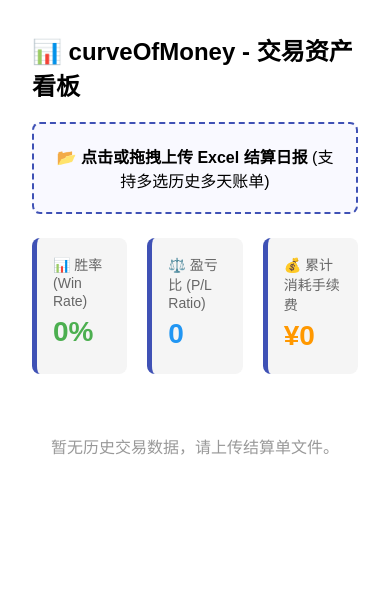
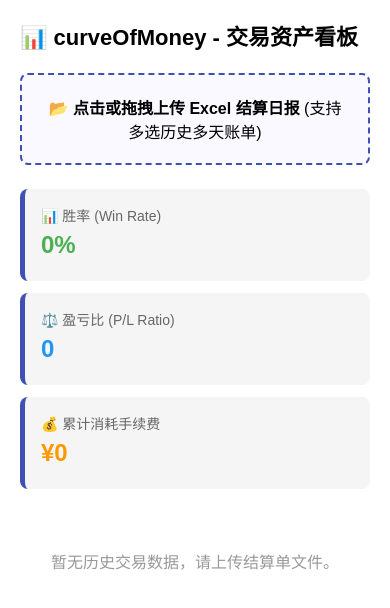
Before and after one commit to pureStyles/curveOfMoney, a React (Vite) app: page / in a window 390 px wide. Shown: the top 608 px of the page. Built offline with nearby package versions, Linux system fonts and the light colour scheme.

Commit message:
feat: update

```diff
--- a/src/components/TradeDashboard.jsx
+++ b/src/components/TradeDashboard.jsx
@@ -82,11 +82,18 @@ export default function TradeDashboard() {
 
   const [metrics, setMetrics] = useState({ winRate: 0, plRatio: 0, totalFee: 0 });
   const [selectedRange, setSelectedRange] = useState('ALL');
+  const [isMobile, setIsMobile] = useState(() => window.innerWidth <= 768);
 
   // 监听数据变化，实时同步到本地缓存
   useEffect(() => {
     localStorage.setItem('curve_of_money_data', JSON.stringify(dailyData));
   }, [dailyData]);
+
+  useEffect(() => {
+    const handleResize = () => setIsMobile(window.innerWidth <= 768);
+    window.addEventListener('resize', handleResize);
+    return () => window.removeEventListener('resize', handleResize);
+  }, []);
 
   const filteredDailyData = getRangeFilteredData(dailyData, selectedRange);
   const derivedDailyData = getDerivedDailySeries(filteredDailyData, dailyData);
@@ -274,32 +281,54 @@ export default function TradeDashboard() {
             `每日收益金额: ${formatCurrency(day.profitAmount)}`,
             `每日收益率: ${formatPercent(day.profitRate)}`
           ].join('<br/>');
+        },
+        confine: true
+      },
+      legend: {
+        data: ['权益资金曲线', '每日收益金额', '每日收益率'],
+        top: isMobile ? '10%' : '8%',
+        type: isMobile ? 'scroll' : 'plain'
+      },
+      grid: {
+        top: isMobile ? '28%' : '20%',
+        bottom: isMobile ? '18%' : '12%',
+        left: isMobile ? '12%' : '8%',
+        right: isMobile ? '20%' : '14%'
+      },
+      xAxis: {
+        type: 'category',
+        data: dates,
+        boundaryGap: false,
+        axisLabel: {
+          fontSize: isMobile ? 10 : 12,
+          hideOverlap: true
         }
       },
-      legend: { data: ['权益资金曲线', '每日收益金额', '每日收益率'], top: '8%' },
-      grid: { top: '20%', bottom: '12%', left: '8%', right: '14%' },
-      xAxis: { type: 'category', data: dates, boundaryGap: false },
       yAxis: [
         {
           type: 'value',
-          name: '权益资金',
+          name: isMobile ? '权益' : '权益资金',
           position: 'left',
           scale: true,
-          axisLabel: { formatter: (value) => formatCurrency(value) }
+          axisLabel: {
+            formatter: (value) => isMobile ? `${(Number(value) / 10000).toFixed(1)}w` : formatCurrency(value)
+          }
         },
         {
           type: 'value',
-          name: '收益金额',
+          name: isMobile ? '收益额' : '收益金额',
           position: 'right',
           scale: true,
           splitLine: { show: false },
-          axisLabel: { formatter: (value) => formatCurrency(value) }
+          axisLabel: {
+            formatter: (value) => isMobile ? `${(Number(value) / 10000).toFixed(1)}w` : formatCurrency(value)
+          }
         },
         {
           type: 'value',
-          name: '收益率',
+          name: isMobile ? '收益率' : '收益率',
           position: 'right',
-          offset: 80,
+          offset: isMobile ? 48 : 80,
           scale: true,
           splitLine: { show: false },
           axisLabel: { formatter: (value) => `${Number(value).toFixed(2)}%` }
@@ -349,12 +378,39 @@ export default function TradeDashboard() {
     { key: 'MTD', label: 'MTD' }
   ];
 
+  const pageStyle = {
+    padding: isMobile ? '16px 12px 24px' : '24px',
+    fontFamily: 'sans-serif',
+    maxWidth: '1200px',
+    margin: '0 auto'
+  };
+  const headerStyle = {
+    display: 'flex',
+    justifyContent: 'space-between',
+    alignItems: isMobile ? 'stretch' : 'center',
+    flexDirection: isMobile ? 'column' : 'row',
+    gap: isMobile ? '12px' : 0,
+    marginBottom: '20px'
+  };
+  const metricsWrapStyle = {
+    display: 'flex',
+    gap: isMobile ? '12px' : '20px',
+    marginBottom: '30px',
+    flexDirection: isMobile ? 'column' : 'row'
+  };
+  const summaryWrapStyle = {
+    display: 'flex',
+    gap: isMobile ? '12px' : '20px',
+    marginBottom: '24px',
+    flexDirection: isMobile ? 'column' : 'row'
+  };
+
   return (
-    <div style={{ padding: '24px', fontFamily: 'sans-serif', maxWidth: '1200px', margin: '0 auto' }}>
-      <div style={{ display: 'flex', justifyContent: 'space-between', alignItems: 'center', marginBottom: '20px' }}>
-        <h2 style={{ margin: 0 }}>📊 curveOfMoney - 交易资产看板</h2>
+    <div style={pageStyle}>
+      <div style={headerStyle}>
+        <h2 style={{ margin: 0, fontSize: isMobile ? '22px' : '28px', lineHeight: 1.3 }}>📊 curveOfMoney - 交易资产看板</h2>
         {dailyData.length > 0 && (
-          <button onClick={handleClearData} style={clearBtnStyle}>🗑️ 清空历史本地数据</button>
+          <button onClick={handleClearData} style={isMobile ? mobileClearBtnStyle : clearBtnStyle}>🗑️ 清空历史本地数据</button>
         )}
       </div>
 
@@ -367,14 +423,14 @@ export default function TradeDashboard() {
       </div>
 
       {dailyData.length > 0 && (
-        <div style={filterBarStyle}>
+        <div style={isMobile ? mobileFilterBarStyle : filterBarStyle}>
           <span style={{ ...labelStyle, fontSize: '15px' }}>查看区间</span>
           <div style={{ display: 'flex', gap: '10px', alignItems: 'center', flexWrap: 'wrap' }}>
             {rangeOptions.map((option) => (
               <button
                 key={option.key}
                 onClick={() => setSelectedRange(option.key)}
-                style={selectedRange === option.key ? activeFilterBtnStyle : filterBtnStyle}
+                style={selectedRange === option.key ? (isMobile ? mobileActiveFilterBtnStyle : activeFilterBtnStyle) : (isMobile ? mobileFilterBtnStyle : filterBtnStyle)}
               >
                 {option.label}
               </button>
@@ -389,38 +445,38 @@ export default function TradeDashboard() {
       )}
 
       {/* 指标展示卡片 */}
-      <div style={{ display: 'flex', gap: '20px', marginBottom: '30px' }}>
+      <div style={metricsWrapStyle}>
         <div style={cardStyle}>
           <span style={labelStyle}>📊 胜率 (Win Rate)</span>
-          <p style={{ fontSize: '28px', color: '#4caf50', margin: '6px 0', fontWeight: 'bold' }}>{metrics.winRate}%</p>
+          <p style={{ fontSize: isMobile ? '24px' : '28px', color: '#4caf50', margin: '6px 0', fontWeight: 'bold' }}>{metrics.winRate}%</p>
         </div>
         <div style={cardStyle}>
           <span style={labelStyle}>⚖️ 盈亏比 (P/L Ratio)</span>
-          <p style={{ fontSize: '28px', color: '#2196f3', margin: '6px 0', fontWeight: 'bold' }}>{metrics.plRatio}</p>
+          <p style={{ fontSize: isMobile ? '24px' : '28px', color: '#2196f3', margin: '6px 0', fontWeight: 'bold' }}>{metrics.plRatio}</p>
         </div>
         <div style={cardStyle}>
           <span style={labelStyle}>💰 累计消耗手续费</span>
-          <p style={{ fontSize: '28px', color: '#ff9800', margin: '6px 0', fontWeight: 'bold' }}>¥{metrics.totalFee}</p>
+          <p style={{ fontSize: isMobile ? '24px' : '28px', color: '#ff9800', margin: '6px 0', fontWeight: 'bold' }}>¥{metrics.totalFee}</p>
         </div>
       </div>
 
       {derivedDailyData.length > 0 && (
-        <div style={{ display: 'flex', gap: '20px', marginBottom: '24px' }}>
+        <div style={summaryWrapStyle}>
           <div style={cardStyle}>
             <span style={labelStyle}>📈 最新权益资金</span>
-            <p style={{ fontSize: '28px', color: '#3f51b5', margin: '6px 0', fontWeight: 'bold' }}>
+            <p style={{ fontSize: isMobile ? '24px' : '28px', color: '#3f51b5', margin: '6px 0', fontWeight: 'bold', wordBreak: 'break-word' }}>
               {formatCurrency(latestDay.balance)}
             </p>
           </div>
           <div style={cardStyle}>
             <span style={labelStyle}>🧾 最新日收益金额</span>
-            <p style={{ fontSize: '28px', color: latestDay.profitAmount >= 0 ? '#4caf50' : '#f44336', margin: '6px 0', fontWeight: 'bold' }}>
+            <p style={{ fontSize: isMobile ? '24px' : '28px', color: latestDay.profitAmount >= 0 ? '#4caf50' : '#f44336', margin: '6px 0', fontWeight: 'bold', wordBreak: 'break-word' }}>
               {formatCurrency(latestDay.profitAmount)}
             </p>
           </div>
           <div style={cardStyle}>
             <span style={labelStyle}>📅 最新日收益率</span>
-            <p style={{ fontSize: '28px', color: latestDay.profitRate >= 0 ? '#ff9800' : '#f44336', margin: '6px 0', fontWeight: 'bold' }}>
+            <p style={{ fontSize: isMobile ? '24px' : '28px', color: latestDay.profitRate >= 0 ? '#ff9800' : '#f44336', margin: '6px 0', fontWeight: 'bold' }}>
               {formatPercent(latestDay.profitRate)}
             </p>
           </div>
@@ -430,7 +486,7 @@ export default function TradeDashboard() {
       {/* 图表视图切换 */}
       {filteredDailyData.length >= 2 ? (
         <div style={chartContainerStyle}>
-          <ReactECharts option={getChartOption()} style={{ height: '500px' }} />
+          <ReactECharts option={getChartOption()} style={{ height: isMobile ? '380px' : '500px' }} />
         </div>
       ) : filteredDailyData.length === 1 ? (
         <div style={hintBoxStyle}>
@@ -446,11 +502,15 @@ export default function TradeDashboard() {
 }
 
 const uploadBoxStyle = { marginBottom: '24px', padding: '20px', border: '2px dashed #3f51b5', borderRadius: '8px', textAlign: 'center', background: '#f9f9ff' };
-const cardStyle = { flex: 1, padding: '16px', background: '#f5f5f5', borderRadius: '8px', borderLeft: '5px solid #3f51b5' };
+const cardStyle = { flex: 1, minWidth: 0, padding: '16px', background: '#f5f5f5', borderRadius: '8px', borderLeft: '5px solid #3f51b5' };
 const labelStyle = { color: '#666', fontSize: '14px' };
 const filterBarStyle = { display: 'flex', justifyContent: 'space-between', alignItems: 'center', gap: '16px', marginBottom: '24px', padding: '14px 16px', background: '#f6f8fc', border: '1px solid #dde4f0', borderRadius: '10px', flexWrap: 'wrap' };
 const filterBtnStyle = { padding: '8px 14px', borderRadius: '999px', border: '1px solid #c7d2e5', background: '#fff', color: '#44516b', cursor: 'pointer', fontWeight: 600 };
 const activeFilterBtnStyle = { ...filterBtnStyle, background: '#3f51b5', color: '#fff', border: '1px solid #3f51b5', boxShadow: '0 6px 14px rgba(63,81,181,0.18)' };
+const mobileFilterBarStyle = { ...filterBarStyle, alignItems: 'stretch', padding: '12px', gap: '12px' };
+const mobileFilterBtnStyle = { ...filterBtnStyle, minWidth: '72px', textAlign: 'center' };
+const mobileActiveFilterBtnStyle = { ...activeFilterBtnStyle, minWidth: '72px', textAlign: 'center' };
 const chartContainerStyle = { background: '#fff', padding: '20px', borderRadius: '8px', boxShadow: '0 4px 12px rgba(0,0,0,0.08)' };
 const hintBoxStyle = { padding: '20px', background: '#fff8e1', borderLeft: '5px solid #ffb300', borderRadius: '4px', color: '#b78103' };
 const clearBtnStyle = { padding: '8px 14px', background: '#ffebee', color: '#c62828', border: '1px solid #ffcdd2', borderRadius: '4px', cursor: 'pointer', fontWeight: 'bold' };
+const mobileClearBtnStyle = { ...clearBtnStyle, width: '100%', justifyContent: 'center' };
--- a/vite.config.js
+++ b/vite.config.js
@@ -2,5 +2,6 @@ import { defineConfig } from 'vite'
 import react from '@vitejs/plugin-react'
 
 export default defineConfig({
+  base: '/curveOfMoney', // 设置基础路径为当前目录
   plugins: [react()],
 })
```
Also changed, not shown: 3 other files (tests, documents, lock files or other folders).
